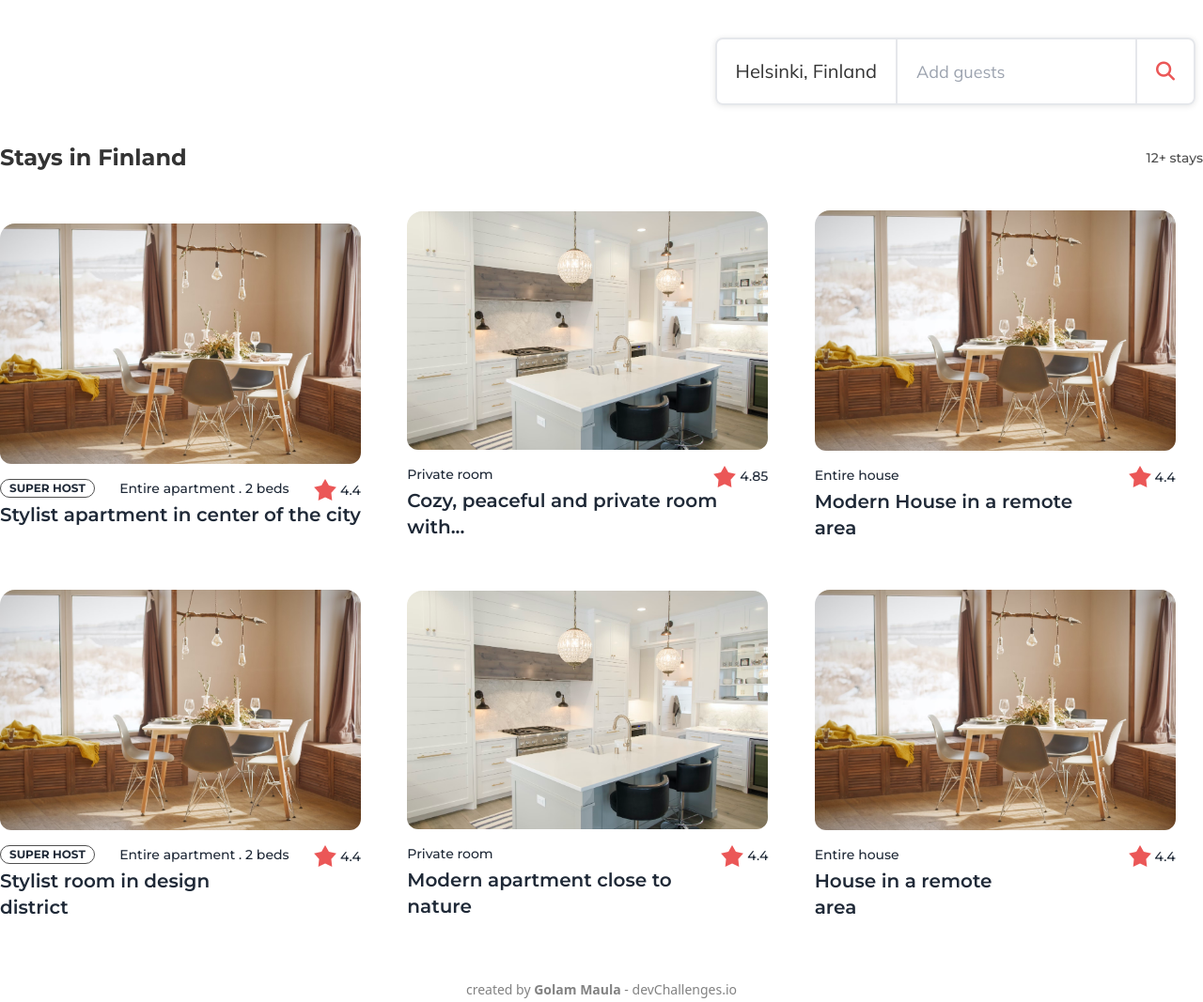
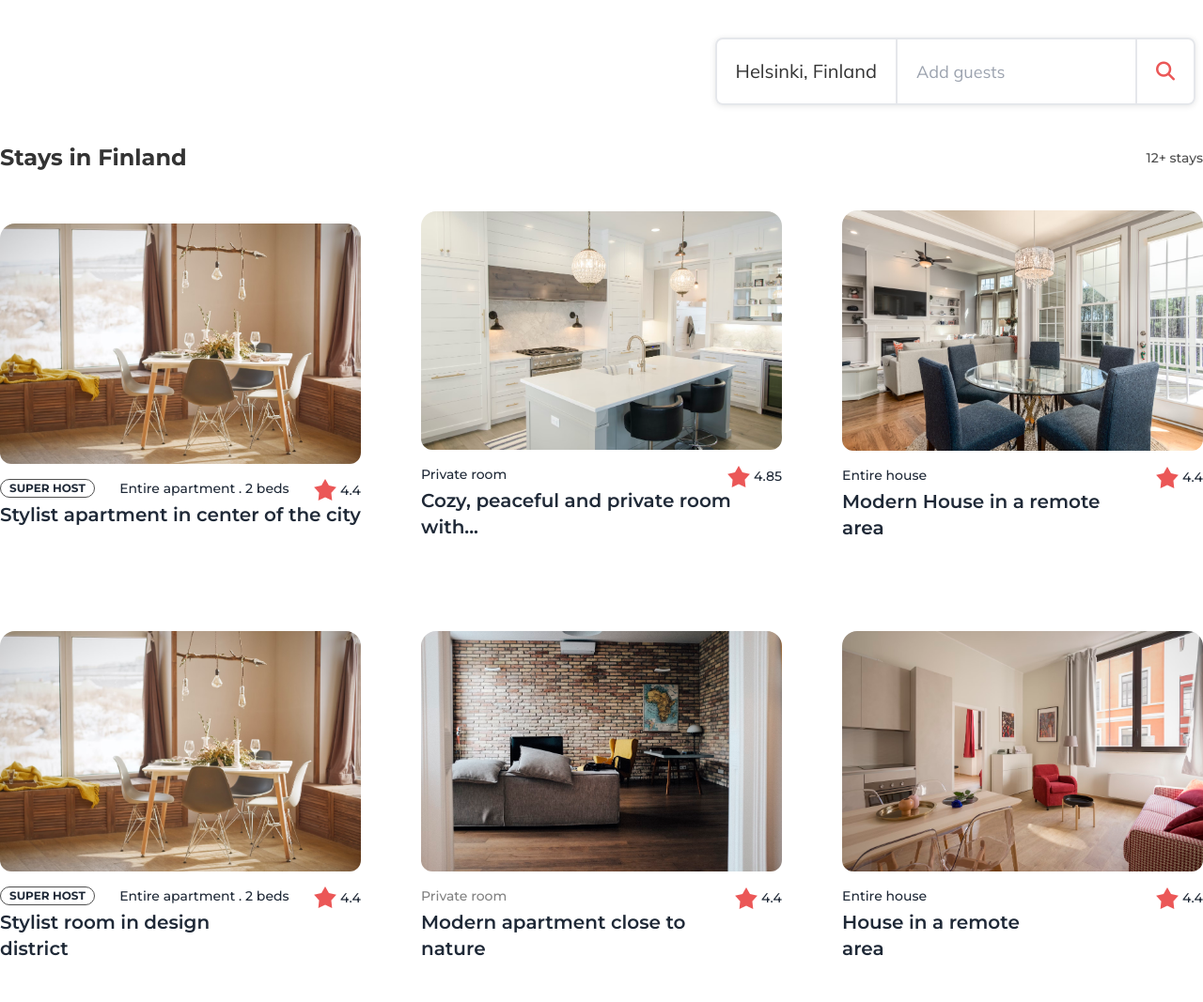
Before and after one commit to gmlincoln/Windbnb, a plain HTML site: page index.html in a window 1280 px wide. Shown: the top 1067 px of the page at 94% size. Drawn offline with nearby package versions, Linux system fonts and the light colour scheme.

Commit message:
added new images

```diff
--- a/index.html
+++ b/index.html
@@ -68,7 +68,7 @@
           <h4 class="text-sm text-[#4F4F4F] font-normal">12+ stays</h4>
         </div>
         <!-- Card -->
-        <div class="mt-8 w-[100%] grid grid-cols-1 lg:grid-cols-3 lg:gap-5 justify-center items-center">
+        <div class="mt-8 w-[100%] grid grid-cols-1 lg:grid-cols-3 lg:gap-16 justify-center items-center">
           <!-- card-1 -->
           <div class="card w-[100%] h-96 lg:w-96 justify-center px-4 lg:px-0">
             <figure><img class="rounded-xl" src="images/p1.avif" alt="Hotel Room" /></figure>
@@ -113,7 +113,7 @@
           </div>
           <!-- card-3 -->
           <div class="card w-[100%] h-96 lg:w-96 justify-center px-4 lg:px-0">
-            <figure><img class="rounded-xl" src="images/p1.avif" alt="Hotel Room" /></figure>
+            <figure><img class="rounded-xl" src="images/p3.avif" alt="Hotel Room" /></figure>
             <div class="flex flex-col py-4 justify-between">
               <div class="flex flex-row w-[100%] justify-between gap-1">
                 <div class="text-xs lg:text-sm text-[#828282">
@@ -156,10 +156,10 @@
           </div>
           <!-- card-5 -->
           <div class="card w-[100%] h-96 lg:w-96 justify-center px-4 lg:px-0">
-            <figure><img class="rounded-xl" src="images/p6.avif" alt="Hotel Room" /></figure>
+            <figure><img class="rounded-xl" src="images/p4.avif" alt="Hotel Room" /></figure>
             <div class="flex flex-col py-4 justify-between">
               <div class="flex flex-row w-[100%] justify-between gap-1">
-                <div class="text-xs lg:text-sm text-[#828282">
+                <div class="text-xs lg:text-sm text-[#828282]">
                   <p>Private room</p>
                 </div>
                 <div class="rating flex flex-row items-center gap-1">
@@ -176,7 +176,7 @@
           </div>
           <!-- card-6 -->
           <div class="card w-[100%] h-96 lg:w-96 justify-center px-4 lg:px-0">
-            <figure><img class="rounded-xl" src="images/p1.avif" alt="Hotel Room" /></figure>
+            <figure><img class="rounded-xl" src="images/p7.avif" alt="Hotel Room" /></figure>
             <div class="flex flex-col py-4 justify-between">
               <div class="flex flex-row w-[100%] justify-between gap-1">
                 <div class="text-xs lg:text-sm text-[#828282">
```
